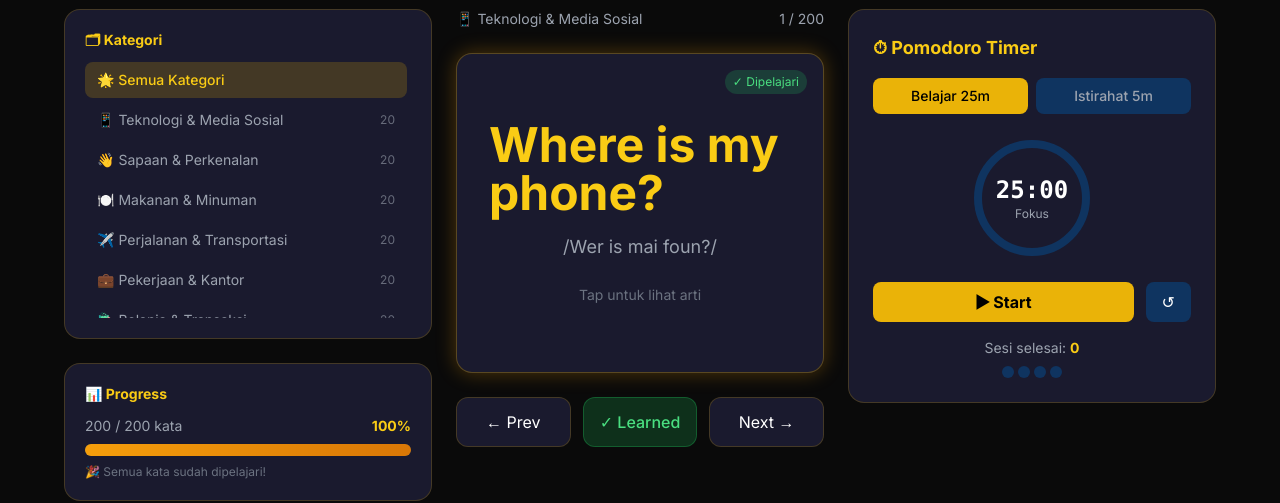
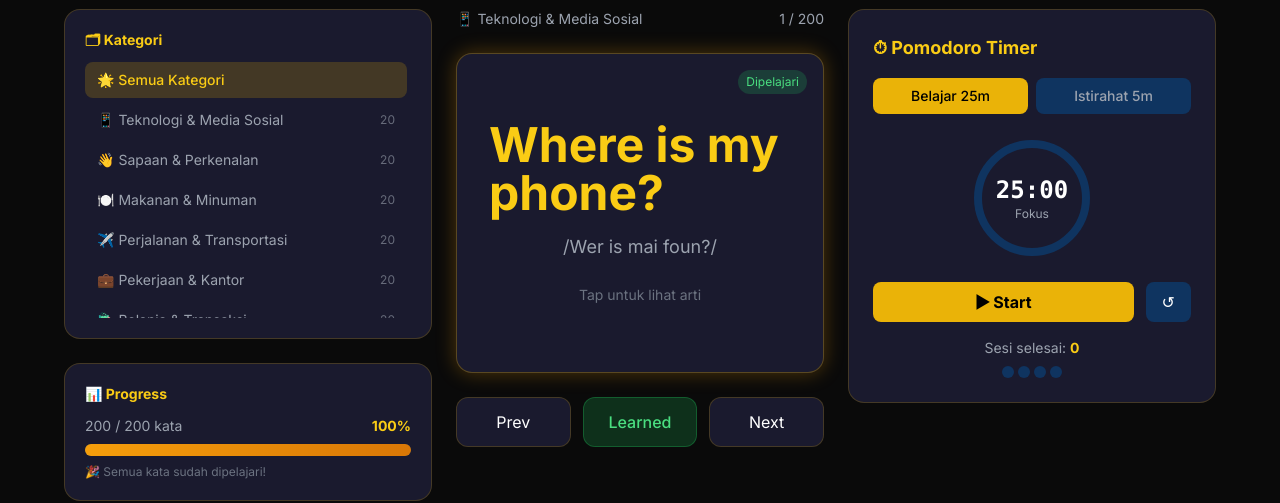
Before and after one commit to harismanciripto111/english-vocab-flashcard, a Next.js app: page / in a window 1280 px wide. Both pictures are taken after a click on the button "Mark Learned". Shown: the part 229-732 px from the top of the page. Built offline with nearby package versions, Linux system fonts and the light colour scheme.

Commit message:
fix: change Word.id type to string

```diff
--- a/components/FlashCard.tsx
+++ b/components/FlashCard.tsx
@@ -3,7 +3,7 @@
 import { useState } from 'react'
 
 interface Word {
-  id: number
+  id: string
   english: string
   pronunciation: string
   meaning: string
@@ -56,7 +56,7 @@ export default function FlashCard({ word, total, current, isLearned, onNext, onP
             <div className="mt-6 text-gray-500 text-sm">Tap untuk lihat arti</div>
             {isLearned && (
               <div className="absolute top-4 right-4 bg-green-500/20 text-green-400 text-xs px-2 py-1 rounded-full">
-                ✓ Dipelajari
+                Dipelajari
               </div>
             )}
           </div>
@@ -75,7 +75,7 @@ export default function FlashCard({ word, total, current, isLearned, onNext, onP
           onClick={handlePrev}
           className="flex-1 bg-[#1a1a2e] hover:bg-[#16213e] text-white py-3 rounded-xl transition-all border border-yellow-500/20 hover:border-yellow-500/50"
         >
-          ← Prev
+          Prev
         </button>
         <button
           onClick={onMarkLearned}
@@ -86,13 +86,13 @@ export default function FlashCard({ word, total, current, isLearned, onNext, onP
               : 'bg-yellow-500 hover:bg-yellow-400 text-black'
           }`}
         >
-          {isLearned ? '✓ Learned' : 'Mark Learned'}
+          {isLearned ? 'Learned' : 'Mark Learned'}
         </button>
         <button
           onClick={handleNext}
           className="flex-1 bg-[#1a1a2e] hover:bg-[#16213e] text-white py-3 rounded-xl transition-all border border-yellow-500/20 hover:border-yellow-500/50"
         >
-          Next →
+          Next
         </button>
       </div>
     </div>
```
